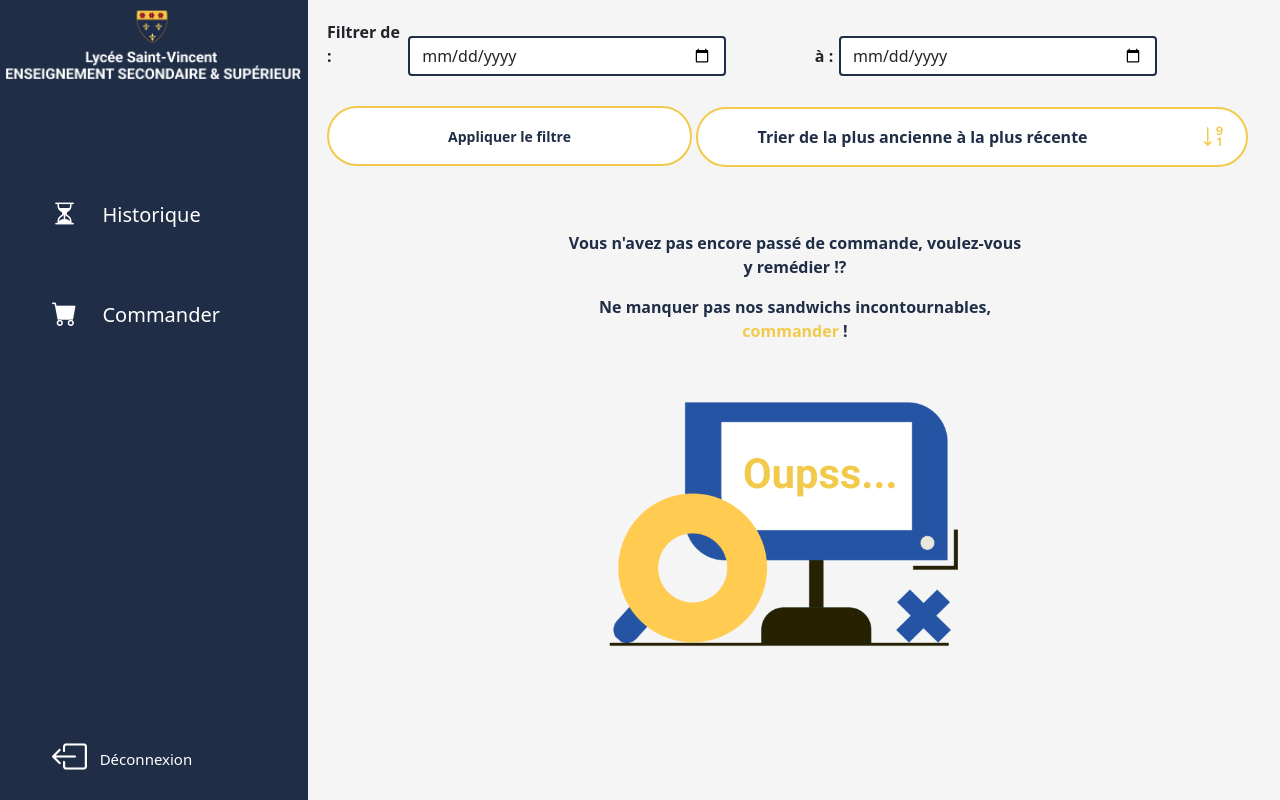
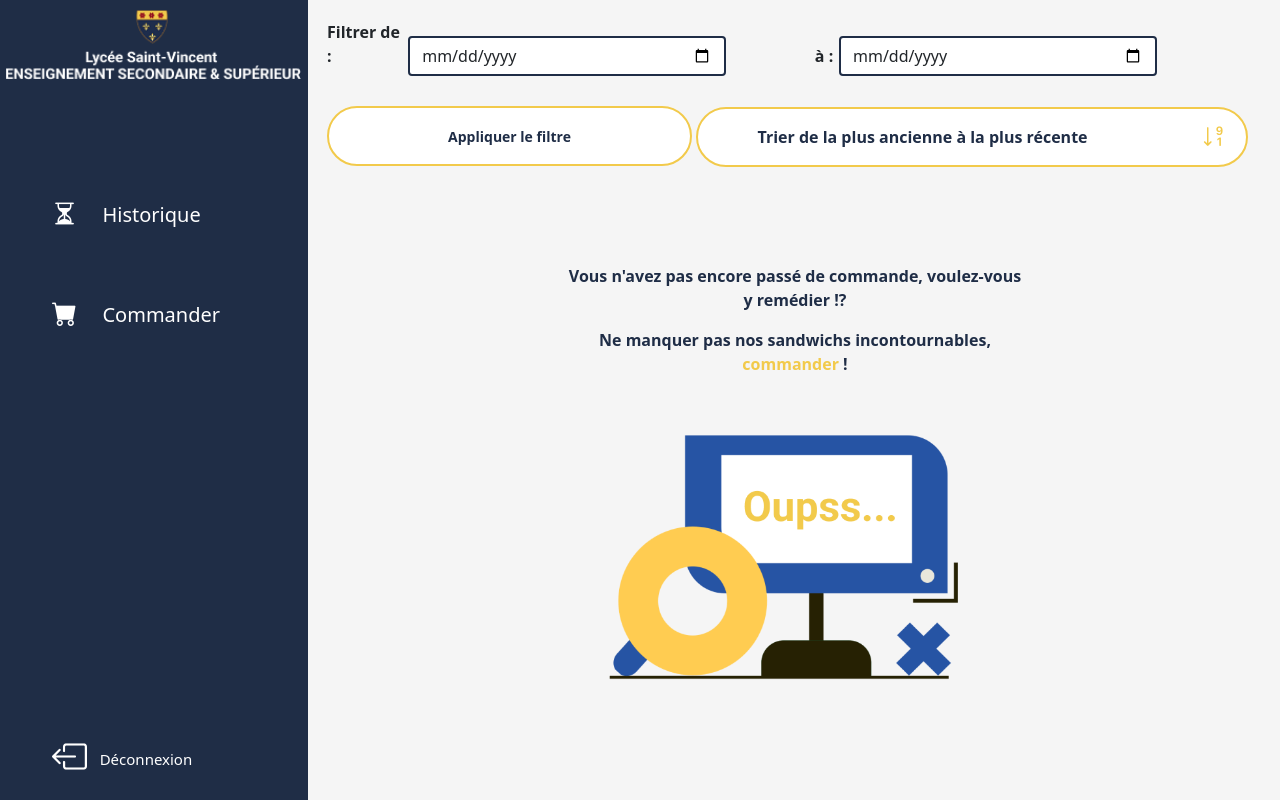
Before and after one commit to Antony013/sandwich, a PHP site: page /history/history.php in a window 1280 px wide. Run offline with PHP 8.4, Linux system fonts and the light colour scheme; the visitor is signed in with stand-in values (Sample User, id 1); data that the repository does not hold is empty; some libraries are stand-ins or nearby versions.

Commit message:
Update history.css

```diff
--- a/projet_fin_annee_sandwich/history/history.css
+++ b/projet_fin_annee_sandwich/history/history.css
@@ -470,20 +470,20 @@ img{
 
 .orderNone{
 	position: absolute;
-	top: 70%;
+	top: 80%;
 	left: 50%;
-	transform: translate(-50%,-70%);
+	transform: translate(-50%,-80%);
 	text-align: center;
 	color: #1F2D46;
 	font-weight: bold;
 }
 
-@media (max-width: 576px){
+/*@media (max-width: 576px){
 	.orderNone{
-		top: 80%;
-		transform: translate(-50%,-80%);
+		bottom: 20%;
+		transform: translate(-50%,-30%);
 	}
-}
+}*/
 
 .orderNone a{
 	color: #f2ca4b;
```
